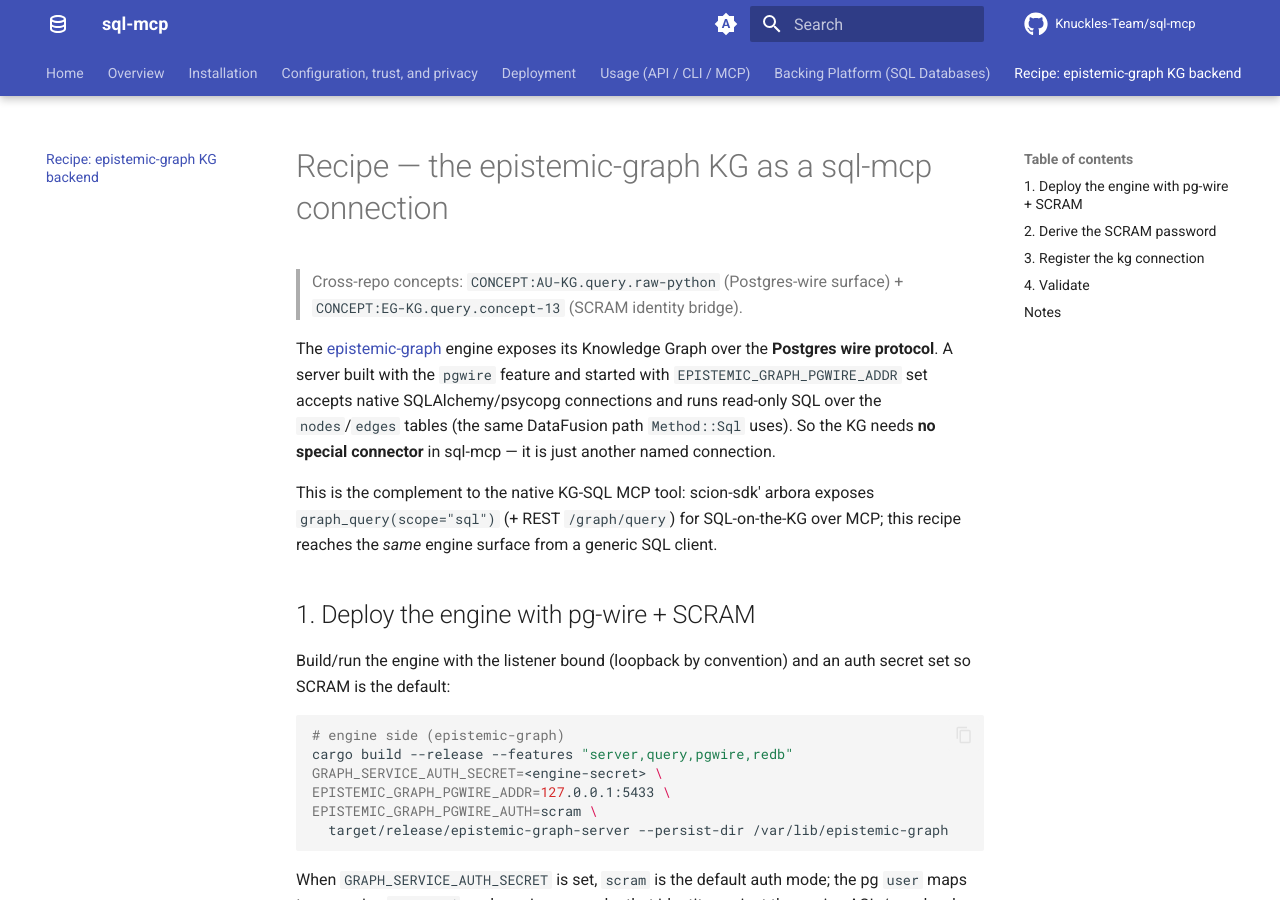
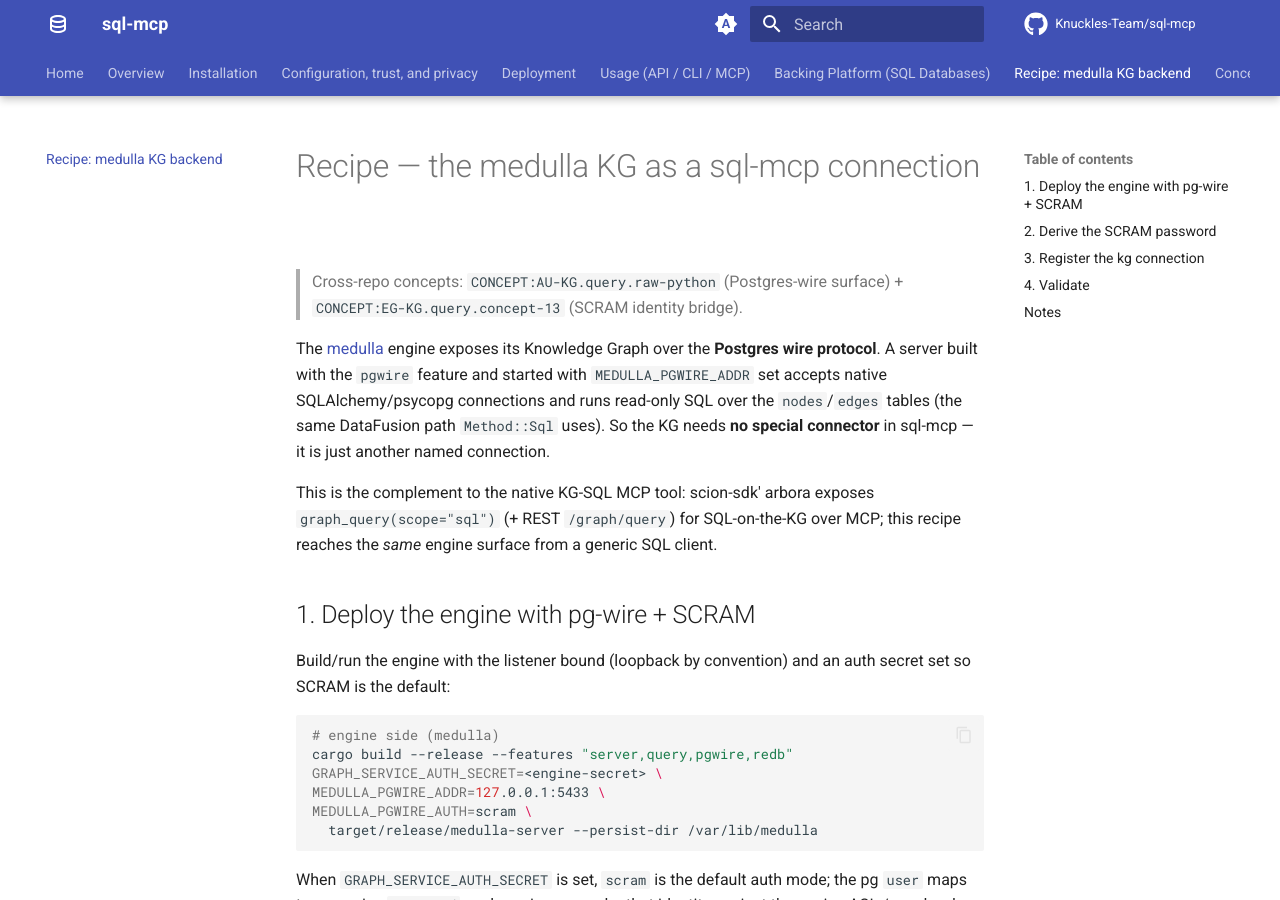
Before and after one commit to Knuckles-Team/sql-mcp, an MkDocs documentation site: the page built from docs/recipes/kg-pgwire-backend.md, in a window 1280 px wide and 900 px high. Built offline with MkDocs 1.6.1 and Material for MkDocs 9.7.7, drawn with Linux system fonts in a browser that asks for light colours; comment, search, counter and statistics services are not loaded.

Commit message:
chore(imports): medulla replaces epistemic_graph (HOLD until medulla 3.0.0) (#30)
* chore(imports): import from medulla instead of epistemic_graph (hold until medulla 3.0.0)

Renames the epistemic_graph module and the EpistemicGraphClient and
SyncEpistemicGraphClient classes to medulla, MedullaClient and SyncMedullaClient,
and declares medulla>=3.0.0. Held: medulla 3.0.0 is not published yet.

Spec: CONN-SQL-MCP-CONNECTOR-CONTENT-R002
Co-Authored-By: Claude Sonnet 5.5 <noreply@anthropic.com>

* chore: rename EPISTEMIC_GRAPH_* env and epistemic-graph-server to medulla names

Rename the engine environment names and the server executable to their medulla 3.0.0 names; drop names nothing reads.

Spec: CONN-SQL-MCP-CONNECTOR-CONTENT-R002
Co-Authored-By: Claude Sonnet 5.5 <noreply@anthropic.com>

* chore: adopt medulla 3.0.0 and scion-sdk 0.7.0 names

Pin scion-sdk>=0.7.0,<0.8.0, drop the direct medulla dependency, and rename every
epistemic-graph / agent-connector-sdk reference to medulla / scion-sdk.
Spec: CONN-SQL-MCP-CONNECTOR-CONTENT-R001
Co-Authored-By: Claude Opus 5.5 <noreply@anthropic.com>

---------

Co-authored-by: Claude Sonnet 5.5 <noreply@anthropic.com>

````diff
--- a/docs/recipes/kg-pgwire-backend.md
+++ b/docs/recipes/kg-pgwire-backend.md
@@ -1,11 +1,11 @@
-# Recipe — the epistemic-graph KG as a sql-mcp connection
+# Recipe — the medulla KG as a sql-mcp connection
 
 > Cross-repo concepts: `CONCEPT:AU-KG.query.raw-python` (Postgres-wire
 > surface) + `CONCEPT:EG-KG.query.concept-13` (SCRAM identity bridge).
 
-The [epistemic-graph](../../../../epistemic-graph/) engine exposes its Knowledge
+The [medulla](../../../../medulla/) engine exposes its Knowledge
 Graph over the **Postgres wire protocol**. A server built with the `pgwire`
-feature and started with `EPISTEMIC_GRAPH_PGWIRE_ADDR` set accepts native
+feature and started with `MEDULLA_PGWIRE_ADDR` set accepts native
 SQLAlchemy/psycopg connections and runs read-only SQL over the `nodes`/`edges`
 tables (the same DataFusion path `Method::Sql` uses). So the KG needs **no
 special connector** in sql-mcp — it is just another named connection.
@@ -20,12 +20,12 @@ Build/run the engine with the listener bound (loopback by convention) and an aut
 secret set so SCRAM is the default:
 
 ```bash
-# engine side (epistemic-graph)
+# engine side (medulla)
 cargo build --release --features "server,query,pgwire,redb"
 GRAPH_SERVICE_AUTH_SECRET=<engine-secret> \
-EPISTEMIC_GRAPH_PGWIRE_ADDR=127.0.0.1:5433 \
-EPISTEMIC_GRAPH_PGWIRE_AUTH=scram \
-  target/release/epistemic-graph-server --persist-dir /var/lib/epistemic-graph
+MEDULLA_PGWIRE_ADDR=127.0.0.1:5433 \
+MEDULLA_PGWIRE_AUTH=scram \
+  target/release/medulla-server --persist-dir /var/lib/medulla
 ```
 
 When `GRAPH_SERVICE_AUTH_SECRET` is set, `scram` is the default auth mode; the pg
--- a/mkdocs.yml
+++ b/mkdocs.yml
@@ -91,5 +91,5 @@ nav:
   - Deployment: deployment.md
   - Usage (API / CLI / MCP): usage.md
   - Backing Platform (SQL Databases): platform.md
-  - 'Recipe: epistemic-graph KG backend': recipes/kg-pgwire-backend.md
+  - 'Recipe: medulla KG backend': recipes/kg-pgwire-backend.md
   - Concepts: concepts.md
--- a/pyproject.toml
+++ b/pyproject.toml
@@ -9,7 +9,7 @@ description = "Generic SQL database (Postgres, MySQL/MariaDB, MSSQL, Oracle, SQL
 readme = "README.md"
 classifiers = [ "Development Status :: 4 - Beta", "License :: OSI Approved :: MIT License", "Environment :: Console", "Operating System :: POSIX :: Linux", "Programming Language :: Python :: 3",]
 requires-python = ">=3.12, <3.15"
-dependencies = [ "scion-sdk[mcp]>=0.6.4,<0.7.0", "python-dotenv>=1.2.4", "sqlalchemy>=2.1.5",]
+dependencies = [ "scion-sdk[mcp]>=0.7.0,<0.8.0", "python-dotenv>=1.2.4", "sqlalchemy>=2.1.5",]
 [[project.authors]]
 name = "Repository Maintainers"
 email = "maintainers@knuckles.team"
````
Also changed, not shown: AGENTS.md (+1 -1 lines), README.md (+6 -6 lines), sql_mcp/skills/sql-mcp-knowledge-graph-ingestion/SKILL.md (+3 -3 lines), sql_mcp/skills/sql-mcp-knowledge-graph-ingestion/WORKFLOW.md (+3 -3 lines), sql_mcp/skills/sql-mcp-operations/references/catalog.md (+1 -1 lines), docs/assets/brands/medulla-logo-v1.png (renamed from docs/assets/brands/epistemic-graph-logo-v1.png), 5 other files.
